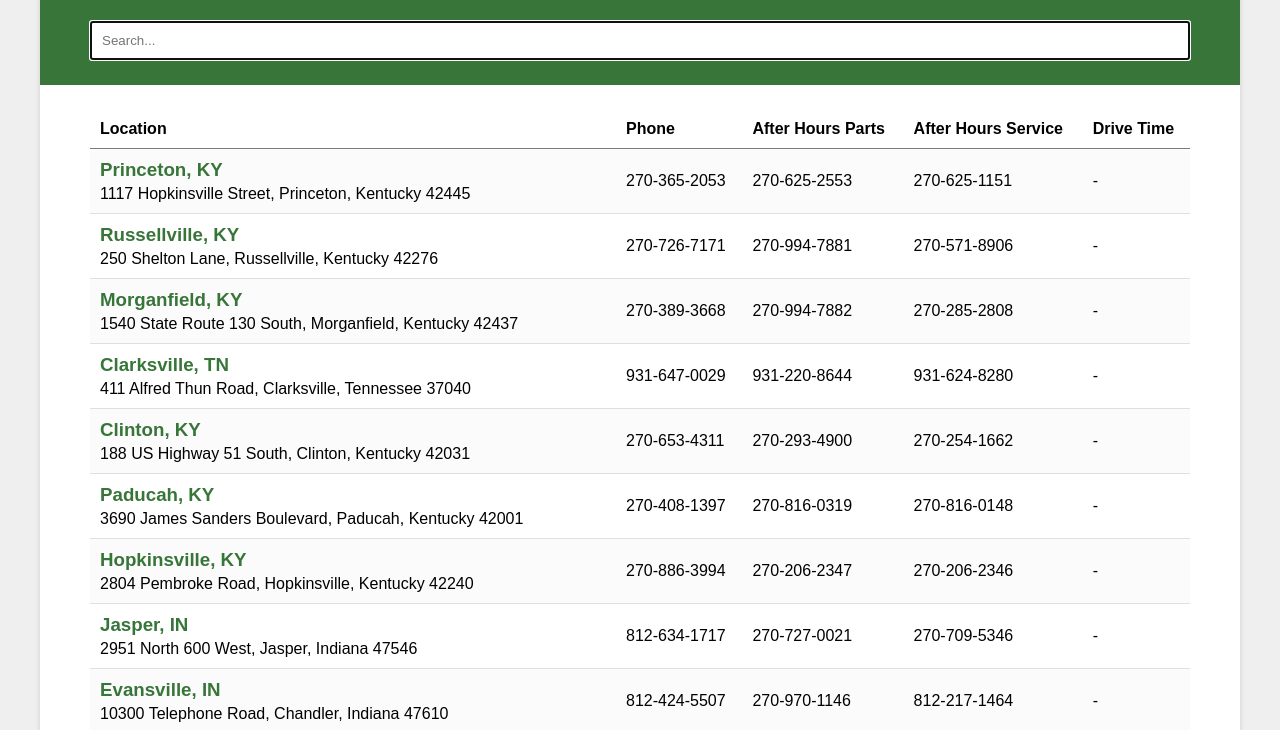
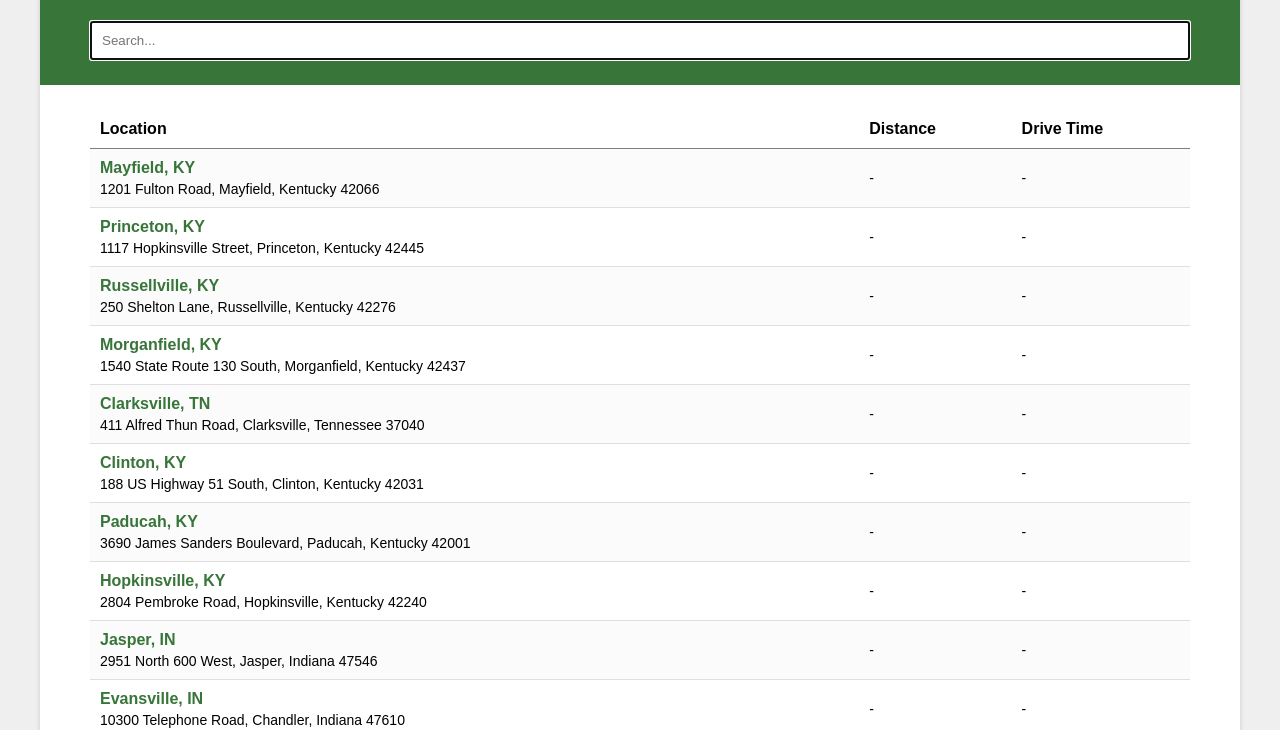
Before and after one commit to hutsoninc/hutson-location-search, a React app: page / in a window 1280 px wide. Shown: the part 90-820 px from the top of the page. Built offline with nearby package versions, Linux system fonts and the light colour scheme.

Commit message:
Update styles, displaying data

```diff
--- a/src/components/index.js
+++ b/src/components/index.js
@@ -260,9 +260,10 @@ export default class extends React.Component {
             <tbody>
               <tr>
                 <th>Location</th>
-                <th>Phone</th>
+                {/* <th>Phone</th>
                 <th>After Hours Parts</th>
-                <th>After Hours Service</th>
+                <th>After Hours Service</th> */}
+                <th>Distance</th>
                 <th>Drive Time</th>
               </tr>
               {this.state.locations.map((location, key) => (
@@ -274,7 +275,6 @@ export default class extends React.Component {
                           {location.title}
                         </a>
                       </h3>
-                      {location.distance && <span>({metersToMiles(location.distance)} miles)</span>}
                     </div>
                     <p className='location-address'>
                       <a href={location.googleMapsLink}>
@@ -282,7 +282,7 @@ export default class extends React.Component {
                       </a>
                     </p>
                   </td>
-                  <td>
+                  {/* <td>
                     <span className='mobile-label'>Phone</span>
                     <p className='phone-number'>{location.phoneNumber}</p>
                   </td>
@@ -293,11 +293,14 @@ export default class extends React.Component {
                   <td>
                     <span className='mobile-label'>After Hours Service</span>
                     <p className='phone-number'>{location.servicePhoneNumber || '-'}</p>
+                  </td> */}
+                  <td>
+                    <span className='mobile-label'>Distance</span>
+                    {location.distance ? <p>{metersToMiles(location.distance)} miles</p> : <p>-</p>}
                   </td>
                   <td>
                     <span className='mobile-label'>Drive Time</span>
-                    {location.duration && <p>{secondsToTime(location.duration)}</p>}
-                    {!location.duration && <p>-</p>}
+                    {location.duration ? <p>{secondsToTime(location.duration)}</p> : <p>-</p>}
                   </td>
                 </tr>
               ))}
--- a/src/components/locations.js
+++ b/src/components/locations.js
@@ -1,22 +1,22 @@
 const locationsData = [
-  // {
-  //   address: '1201 Fulton Road',
-  //   city: 'Mayfield',
-  //   geolocation: {
-  //     _type: 'geopoint',
-  //     lat: 36.7256143,
-  //     lng: -88.6635187,
-  //   },
-  //   googleMapsLink: 'https://goo.gl/maps/KCTqbHTR2a8qTcje6',
-  //   handle: 'mayfield',
-  //   locationNumber: 1,
-  //   partsPhoneNumber: '270-994-7880',
-  //   phoneNumber: '270-247-4456',
-  //   servicePhoneNumber: '270-705-0633',
-  //   state: 'Kentucky',
-  //   title: 'Mayfield, KY',
-  //   zip: 42066,
-  // },
+  {
+    address: '1201 Fulton Road',
+    city: 'Mayfield',
+    geolocation: {
+      _type: 'geopoint',
+      lat: 36.7256143,
+      lng: -88.6635187,
+    },
+    googleMapsLink: 'https://goo.gl/maps/KCTqbHTR2a8qTcje6',
+    handle: 'mayfield',
+    locationNumber: 1,
+    partsPhoneNumber: '270-994-7880',
+    phoneNumber: '270-247-4456',
+    servicePhoneNumber: '270-705-0633',
+    state: 'Kentucky',
+    title: 'Mayfield, KY',
+    zip: 42066,
+  },
   {
     address: '1117 Hopkinsville Street',
     city: 'Princeton',
--- a/src/index.css
+++ b/src/index.css
@@ -103,6 +103,7 @@ h1 {
 }
 
 .location-header h3 {
+  font-size: 16px;
   margin: 0 8px 4px 0;
   display: inline-block;
   vertical-align: middle;
@@ -138,6 +139,7 @@ h1 {
 }
 
 .results-table p {
+  font-size: 14px;
   margin: 0;
 }
 
@@ -200,6 +202,7 @@ h1 {
 
   .mobile-label {
     display: inline-block;
+    font-size: 14px;
     font-weight: bold;
     padding-right: 10px;
   }
```
